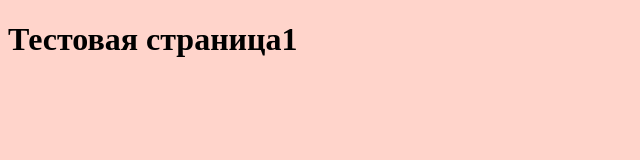
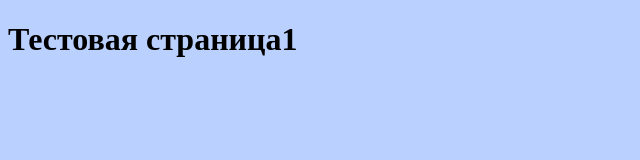
Before and after one commit to shiva522/git_command, a plain HTML site: page index.html in a window 1280 px wide. Shown: the whole page, without its empty margins (0-640 px from the left). Drawn offline with Linux system fonts and the light colour scheme.

Commit message:
changed bgc to cyan

```diff
--- a/style.css
+++ b/style.css
@@ -1,4 +1,4 @@
 body{
-    background-color: #ffd4cb;
+    background-color: #bad1ff;
     color: #000;
 }
```
